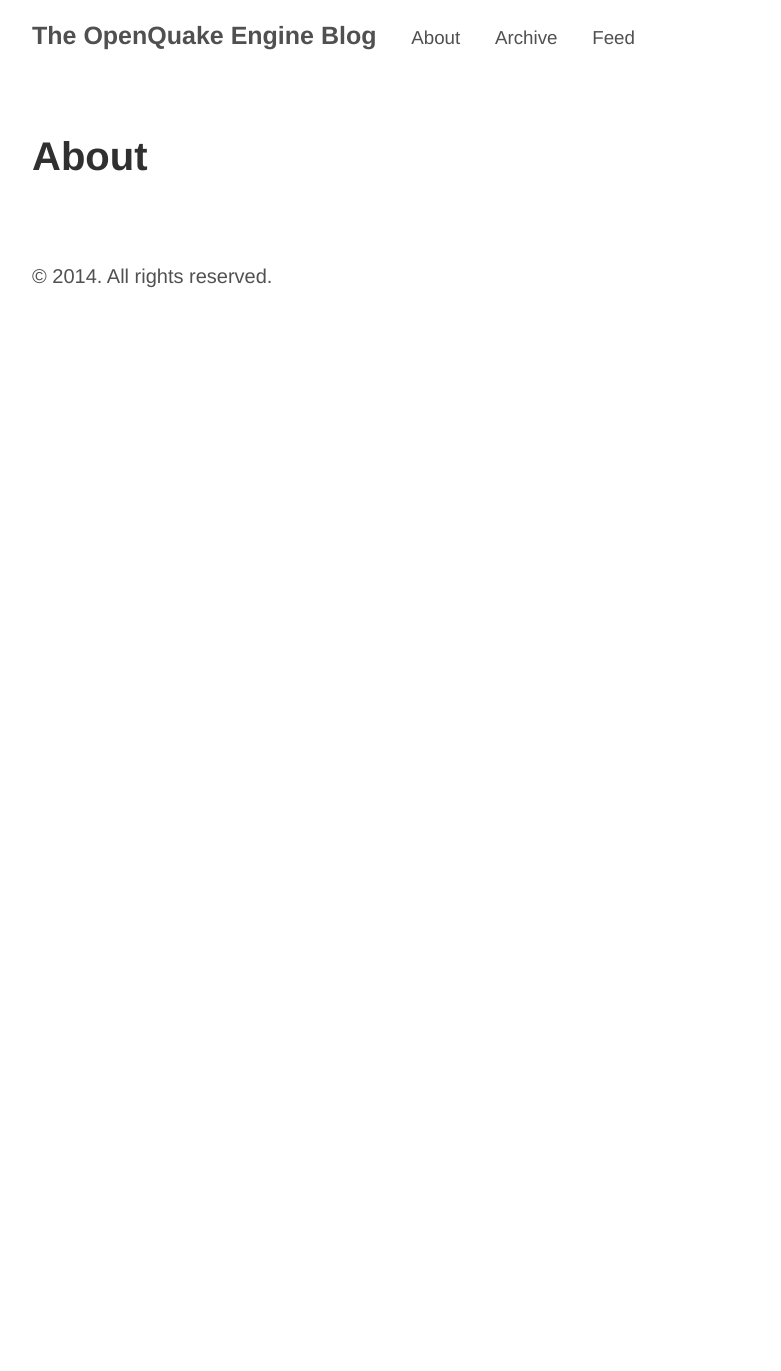
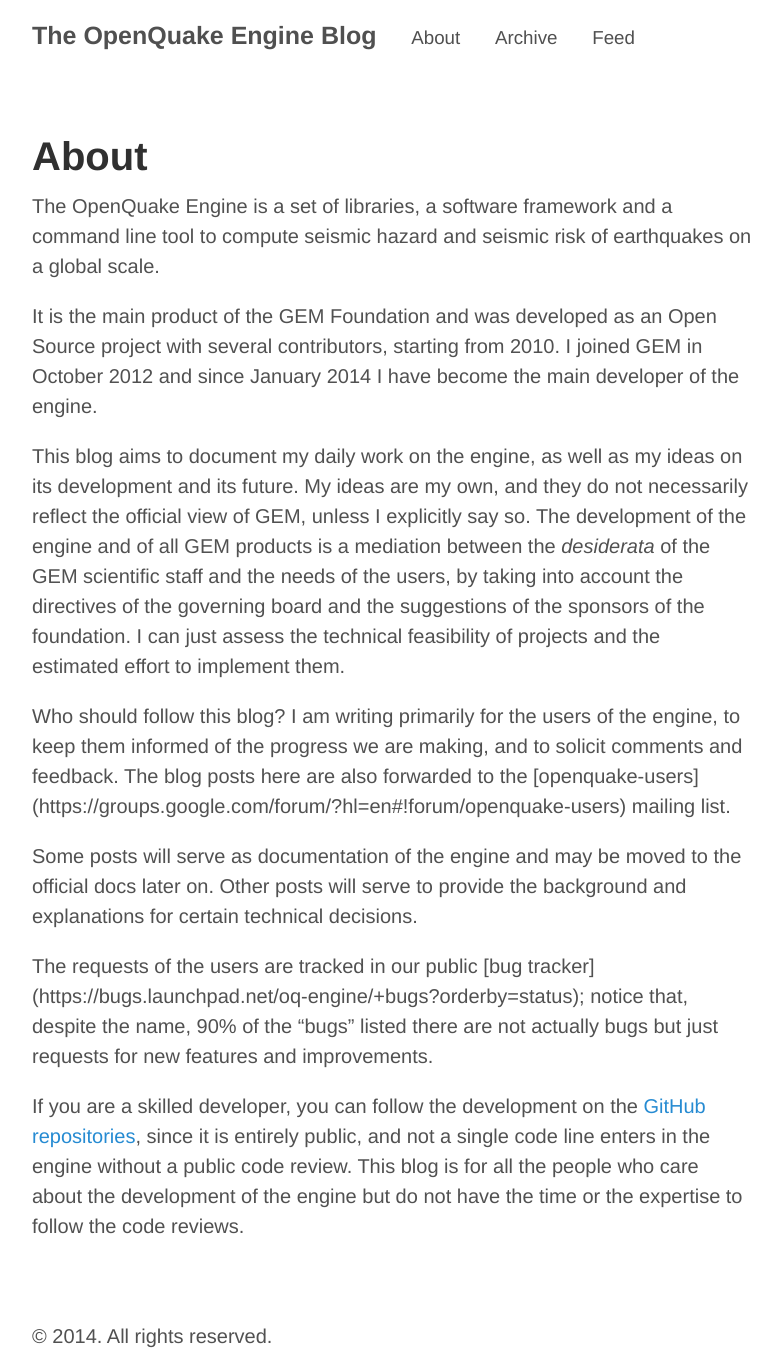
Before and after one commit to micheles/micheles.github.io, a Jekyll site: the page built from about.md, in a window 1280 px wide. Shown: the whole page, without its empty margins (248-1029 px from the left). Built offline with Jekyll 4.4.1, drawn with Linux system fonts in a browser that asks for light colours; Markdown is read by kramdown in place of the engine named in the settings; before the commit the page ends 900 px from its top, so only the background shows below that.

Commit message:
Updated the `about` page

```diff
--- a/about.md
+++ b/about.md
@@ -2,3 +2,46 @@
 layout: page
 title: About
 ---
+
+The OpenQuake Engine is a set of libraries, a software framework and a
+command line tool to compute seismic hazard and seismic risk of
+earthquakes on a global scale.
+
+It is the main product of the GEM Foundation and was developed
+as an Open Source project with several contributors, starting from 2010.
+I joined GEM in October 2012 and since January 2014 I have become
+the main developer of the engine.
+
+This blog aims to document my daily work on the engine, as well as my
+ideas on its development and its future. My ideas are my own, and they
+do not necessarily reflect the official view of GEM, unless I
+explicitly say so. The development of the engine and of all GEM
+products is a mediation between the *desiderata* of the GEM scientific
+staff and the needs of the users, by taking into account
+the directives of the governing board and the suggestions of the sponsors
+of the foundation. I can just assess the technical feasibility of
+projects and the estimated effort to implement them.
+
+Who should follow this blog? I am writing primarily for the users
+of the engine, to keep them informed of the progress we are making,
+and to solicit comments and feedback. The blog posts here are also
+forwarded to the [openquake-users]
+(https://groups.google.com/forum/?hl=en#!forum/openquake-users) mailing list.
+
+
+Some posts will serve as documentation of the engine and may
+be moved to the official docs later on. Other posts will serve to
+provide the background and explanations for certain technical
+decisions.
+
+The requests of the users are tracked in our public [bug tracker]
+(https://bugs.launchpad.net/oq-engine/+bugs?orderby=status); notice
+that, despite the name, 90% of the "bugs" listed there are not actually bugs
+but just requests for new features and improvements.
+
+If you are a skilled developer, you can follow the development on the
+[GitHub repositories](https://github.com/gem/oq-engine), since it is
+entirely public, and not a single code line enters in the engine
+without a public code review. This blog is for all the people who care
+about the development of the engine but do not have the time or the
+expertise to follow the code reviews.
```
